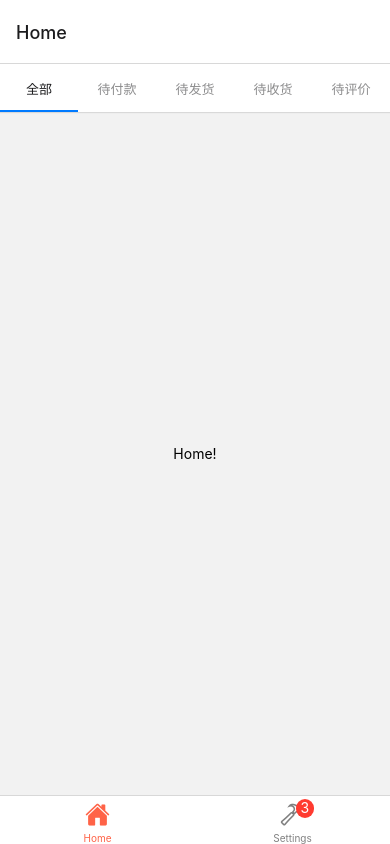
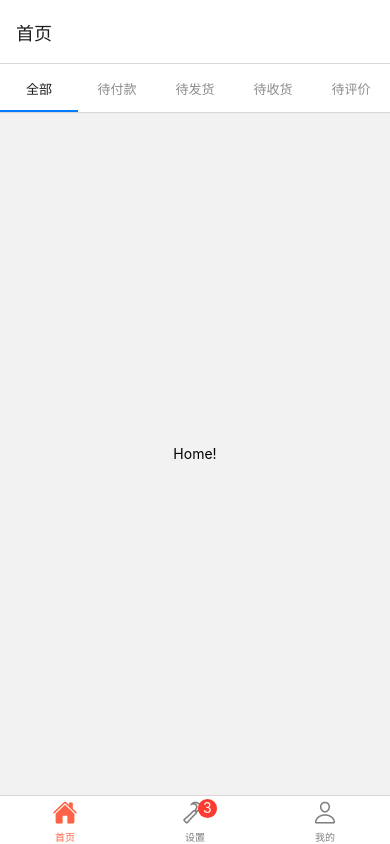
Before and after one commit to hyy984750073/rich_pig, a React Native app: screen / in a window 390 px wide. Built offline with nearby package versions, Linux system fonts and the light colour scheme.

Commit message:
添加‘个人中心’页面

```diff
--- a/src/route/MyBottomTabs.js
+++ b/src/route/MyBottomTabs.js
@@ -3,6 +3,7 @@
 import { createBottomTabNavigator } from '@react-navigation/bottom-tabs'
 import Ionicons from 'react-native-vector-icons/Ionicons'
 import HomeScreen from '../views/HomeScreen.js'
+import MyCenterScreen from '../views/myCenter/index.js'
 
 function SettingsScreen() {
   return (
@@ -22,12 +23,14 @@
         tabBarIcon: ({ focused, color, size }) => {
           let iconName;
 
-          if (route.name === 'Home') {
+          if (route.name === '首页') {
             iconName = focused
               ? 'ios-home'
               : 'ios-home-outline';
-          } else if (route.name === 'Settings') {
+          } else if (route.name === '设置') {
             iconName = focused ? 'ios-hammer' : 'ios-hammer-outline';
+          } else if (route.name === '我的') {
+            iconName = focused ? 'md-person-sharp' : 'md-person-outline';
           }
 
           return <Ionicons name={iconName} size={size} color={color} />;
@@ -36,8 +39,9 @@
         tabBarInactiveTintColor: 'gray',
       })}
     >
-      <Tab.Screen name="Home" component={HomeScreen} />
-      <Tab.Screen name="Settings" component={SettingsScreen} options={{ tabBarBadge: 3 }} />
+      <Tab.Screen name="首页" component={HomeScreen} />
+      <Tab.Screen name="设置" component={SettingsScreen} options={{ tabBarBadge: 3 }} />
+      <Tab.Screen name="我的" component={MyCenterScreen} />
     </Tab.Navigator>
   )
 }
--- /dev/null
+++ b/src/views/myCenter/index.js
@@ -0,0 +1,12 @@
+import * as React from 'react'
+import { Text, View } from 'react-native'
+
+function MyCenterScreen() {
+  return (
+    <View style={{ flex: 1, justifyContent: 'center', alignItems: 'center' }}>
+      <Text>个人中心</Text>
+    </View>
+  );
+}
+
+export default MyCenterScreen
```
